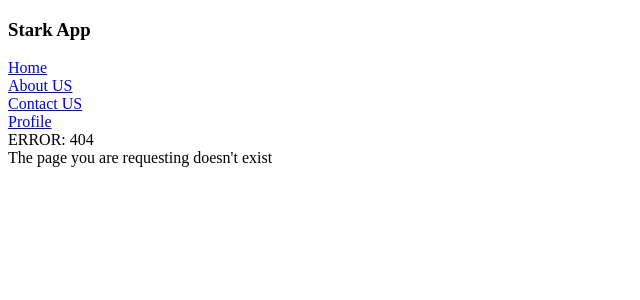
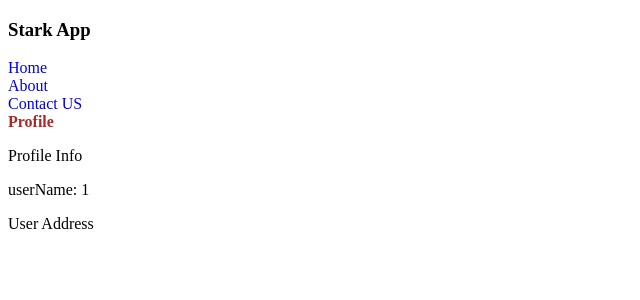
Before and after one commit to Abhinavav23/stark-react-basic, a React (Create React App) app: page /myProfile/1/myuser/1 in a window 1280 px wide. Before the commit this address had no page. Shown: the top 300 px of the page, without its empty margins (0-640 px from the left). Built offline with nearby package versions, Linux system fonts and the light colour scheme.

Commit message:
[16 Aug 2023] navlinks, route params, navigating programatically

```diff
--- /dev/null
+++ b/src/V5Routing/App.css
@@ -0,0 +1,7 @@
+a{
+    text-decoration: none;
+}
+.active{
+    color: brown;
+    font-weight: 600;
+}
--- a/src/V5Routing/App.jsx
+++ b/src/V5Routing/App.jsx
@@ -6,6 +6,8 @@ import { Profile } from "./components/Pages/Profile";
 import { Route, Routes } from "react-router-dom";
 import { PageNotFound } from "./components/PageNotFound";
 import { Navbar } from "./components/Navbar";
+import './App.css';
+import { DynamicProfile } from "./components/Pages/DynamicProfile";
 
 export const App = () => {
   const [page, setPage] = useState("home");
@@ -31,6 +33,7 @@ export const App = () => {
         <Route path="/about" element={<About />} />
         <Route path="/contact" element={<Contact />} />
         <Route path="/myProfile" element={<Profile />} />
+        <Route path="/myProfile/:userId/myuser/:pincode/" element={<DynamicProfile />} />
         {/* default route */}
         <Route path="*" element={<PageNotFound />} />
       </Routes>
--- a/src/V5Routing/components/Navbar.jsx
+++ b/src/V5Routing/components/Navbar.jsx
@@ -1,22 +1,30 @@
 import React from "react";
-import { Link } from "react-router-dom";
+import { Link, NavLink } from "react-router-dom";
 export const Navbar = () => {
   return (
     <>
       {/* <a href="/home">Home</a> */}
-      <Link to="/home">Home</Link>
+      {/* <Link to="/home">Home</Link> */}
+      <NavLink to="/home">Home</NavLink>
       <br />
 
       {/* <a href="/about">About US</a> */}
-      <Link to="/about">About US</Link>
+      {/* <Link to="/about">About US</Link> */}
+      <NavLink to="/about">About</NavLink>
       <br />
 
       {/* <a href="/contact">Contact US</a> */}
-      <Link to="/contact">Contact US</Link>
+      {/* <Link to="/contact">Contact US</Link> */}
+      <NavLink to="/contact">Contact US</NavLink>
       <br />
+
       {/* <a href="/myProfile">Profile</a> */}
-      <Link to="/myProfile">Profile</Link>
+      {/* <Link to="/myProfile">Profile</Link> */}
+      <NavLink to="/myProfile">Profile</NavLink>
+
       <br />
+
+      {/* <a href="https://www.flipkart.com"> flipkart</a> */}
     </>
   );
 };
--- a/src/V5Routing/components/Pages/Contact.jsx
+++ b/src/V5Routing/components/Pages/Contact.jsx
@@ -1,17 +1,49 @@
-import React from 'react'
+import React, { useState } from "react";
+import { useNavigate } from "react-router-dom";
 
 export const Contact = () => {
+  const [info, setInfo] = useState({
+    email: "",
+    feedback: "",
+  });
+
+  const navigate = useNavigate();
+
+  const sendFeedback = (e) => {
+    e.preventDefault();
+    console.log(info);
+    if(info.feedback === ''){
+      navigate('/myProfile');
+    }else{
+      navigate('/home');
+    }
+  }
+
+
   return (
-    <form>
+    <form onSubmit={sendFeedback}>
       <label htmlFor="email">Email: </label>
-        <input type="email" name="email" id="email" />
+      <input
+        type="email"
+        name="email"
+        id="email"
+        value={info.email}
+        onChange={(e) => setInfo({ ...info, email: e.target.value })}
+      />
       <br />
       <br />
       <label htmlFor="feedback">feedback:</label>
-        <textarea name="" id="feedback" cols="30" rows="10"></textarea>
+      <textarea
+        name=""
+        id="feedback"
+        cols="30"
+        rows="10"
+        value={info.feedback}
+        onChange={(e) => setInfo({ ...info, feedback: e.target.value })}
+      />
       <br />
       <br />
       <button>send</button>
     </form>
-  )
-}
+  );
+};
--- /dev/null
+++ b/src/V5Routing/components/Pages/DynamicProfile.jsx
@@ -0,0 +1,48 @@
+import React from 'react'
+import { useParams } from 'react-router-dom'
+
+export const DynamicProfile = () => {
+    const params = useParams();
+    console.log('params', params);
+
+    const userList = [
+        {
+            username: 'abhinav',
+            fullName: 'Abhinav Kumar',
+            role: 'Instructor'
+        },
+        {
+            username: 'Aswath',
+            fullName: 'Aswath S',
+            role: 'Student'
+        },
+        {
+            username: 'Ujjwal',
+            fullName: 'Ujjwal Kumar',
+            role: 'student'
+        }
+    ]
+
+    const pinCodeList = [
+        {
+            pin: 110011,
+            city: 'Bangalore'
+        },
+        {
+            pin: 560100,
+            city: 'Hyderabad'
+        }
+    ]
+
+    // find the user from userList based on params and render it below
+  return (
+   <aside>
+        <p>Profile Info</p>
+        <div>userName: {params.userId}</div>
+
+
+        <p>User Address</p>
+        {/* render address here */}
+   </aside>
+  )
+}
```
Also changed, not shown: src/index.js (+4 -3 lines), whiteboard_Images/routing_basics.png (added). Lines whose indentation alone changed are shown as unchanged.
